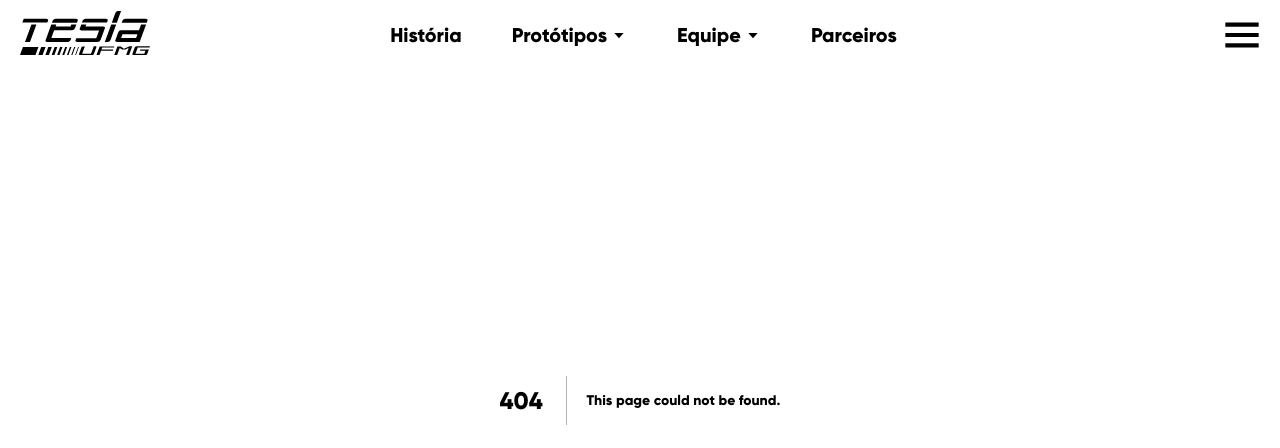
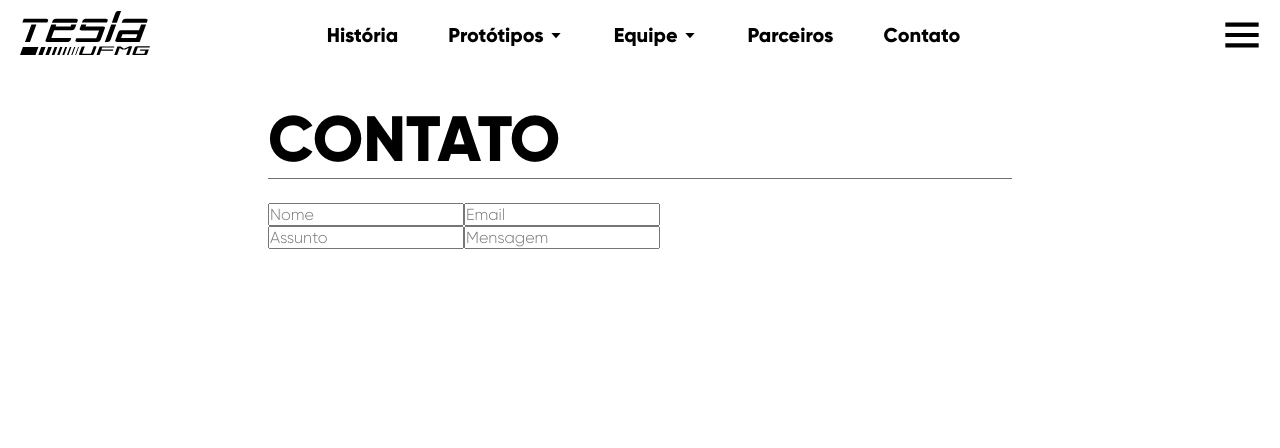
Before and after one commit to Tesla-UFMG/Site-Tesla, a Next.js app: page /contato in a window 1280 px wide. Before the commit this address had no page. Shown: the top 448 px of the page. Built offline with nearby package versions, Linux system fonts and the light colour scheme.

Commit message:
criei pagina de contato

```diff
--- /dev/null
+++ b/src/pages/contato.tsx
@@ -0,0 +1,39 @@
+import Head from 'next/head'
+
+import {
+  Container,
+  FormContent,
+  Section,
+  SectionContent,
+  Title
+} from '../styles/pages/Contato'
+import { Button } from '../components/Button'
+
+const Contato: React.FC = () => {
+  return (
+    <>
+      <Head>
+        <title>Tesla UFMG | Contato</title>
+      </Head>
+      <Container>
+        <Section>
+          <SectionContent>
+            <Title>CONTATO</Title>
+            <FormContent>
+              <div style={{ display: 'flex' }}>
+                <input type="text" placeholder="Nome" />
+                <input type="text" placeholder="Email" />
+              </div>
+              <input type="text" placeholder="Assunto" />
+              <input type="text" placeholder="Mensagem" />
+
+              <Button>ENVIAR</Button>
+            </FormContent>
+          </SectionContent>
+        </Section>
+      </Container>
+    </>
+  )
+}
+
+export default Contato
--- a/src/providers/headerProvider.ts
+++ b/src/providers/headerProvider.ts
@@ -31,7 +31,8 @@ export const headerOptionsProvider: Array<{
       { label: '2017', to: '/equipe/2017' }
     ]
   },
-  { label: 'Parceiros', to: '/parceiros' }
+  { label: 'Parceiros', to: '/parceiros' },
+  { label: 'Contato', to: '/contato' }
 ]
 
 export const siderbarOptionsProvider = [
@@ -41,6 +42,7 @@ export const siderbarOptionsProvider = [
   { label: 'Parceiros', to: '/parceiros' },
   { label: 'A competição', to: '/competicao' },
   { label: 'Galeria', to: '/galeria' },
-  { label: 'Rollouts', to: '/rollouts' }
+  { label: 'Rollouts', to: '/rollouts' },
+  { label: 'Contato', to: '/contato' }
   //  { label: 'Loja', to: '/loja' }
 ]
--- /dev/null
+++ b/src/styles/pages/Contato.tsx
@@ -0,0 +1,52 @@
+import styled from 'styled-components'
+
+export const Container = styled.div`
+  height: 100%;
+`
+
+export const Section = styled.section`
+  min-height: 100%;
+
+  padding: 20px;
+
+  display: flex;
+
+  position: relative;
+`
+
+export const SectionContent = styled.div`
+  width: 100%;
+  max-width: 80%;
+  margin: 0 auto;
+
+  padding-top: 40px;
+
+  display: flex;
+  flex-direction: column;
+
+  @media ${props => props.theme.breakpoints.tablet} {
+    max-width: 70%;
+    padding-top: 80px;
+  }
+
+  @media ${props => props.theme.breakpoints.laptop} {
+    max-width: 60%;
+  }
+`
+
+export const Title = styled.h1`
+  font-size: 2rem;
+  border-bottom: 1px solid ${props => props.theme.colors['gray-600']};
+
+  margin-bottom: 24px;
+
+  @media ${props => props.theme.breakpoints.laptop} {
+    font-size: 4rem;
+  }
+
+  @media ${props => props.theme.breakpoints.laptopL} {
+    font-size: 6rem;
+  }
+`
+
+export const FormContent = styled.form``
```
Also changed, not shown: src/components/Input/index.tsx (added, +7 -0 lines).
